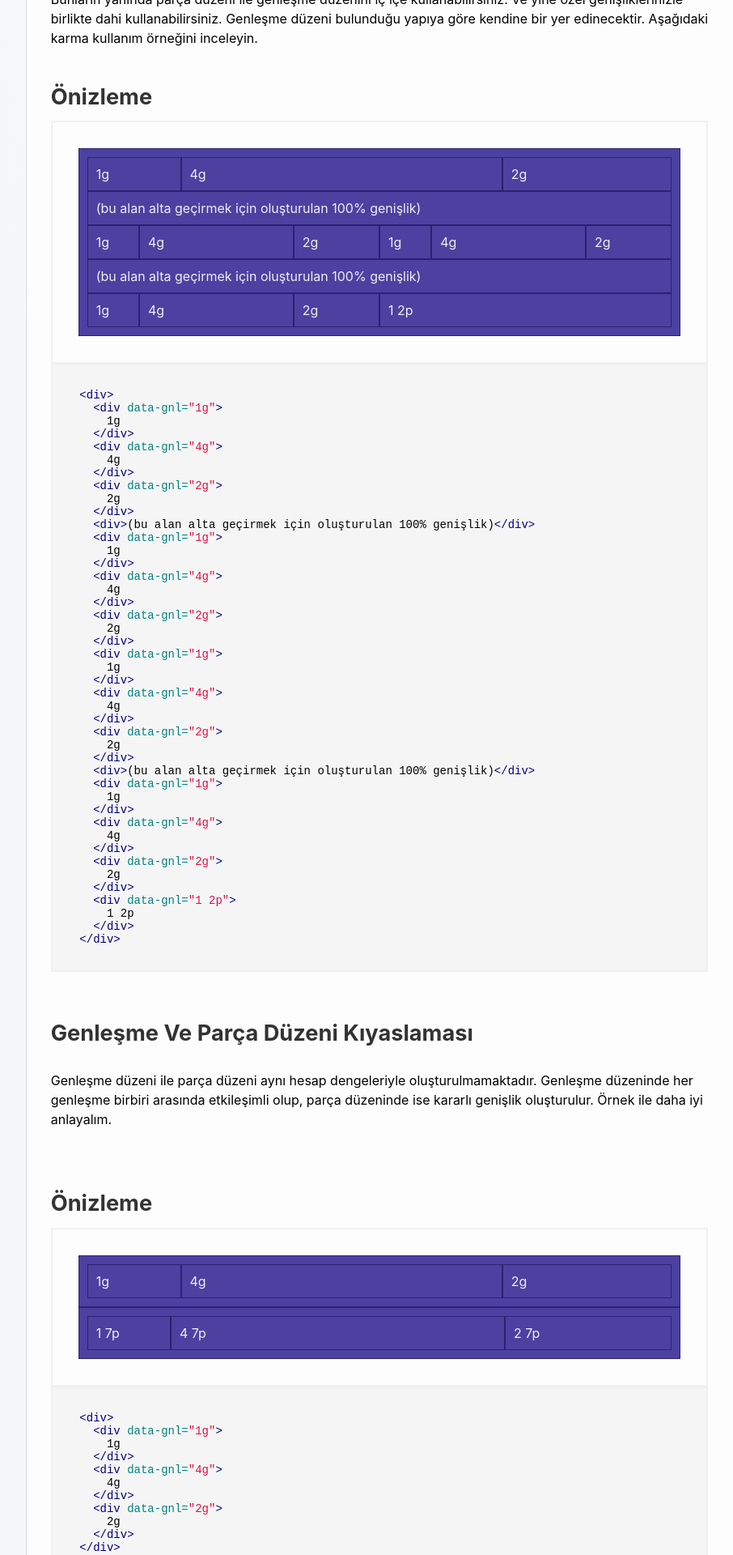
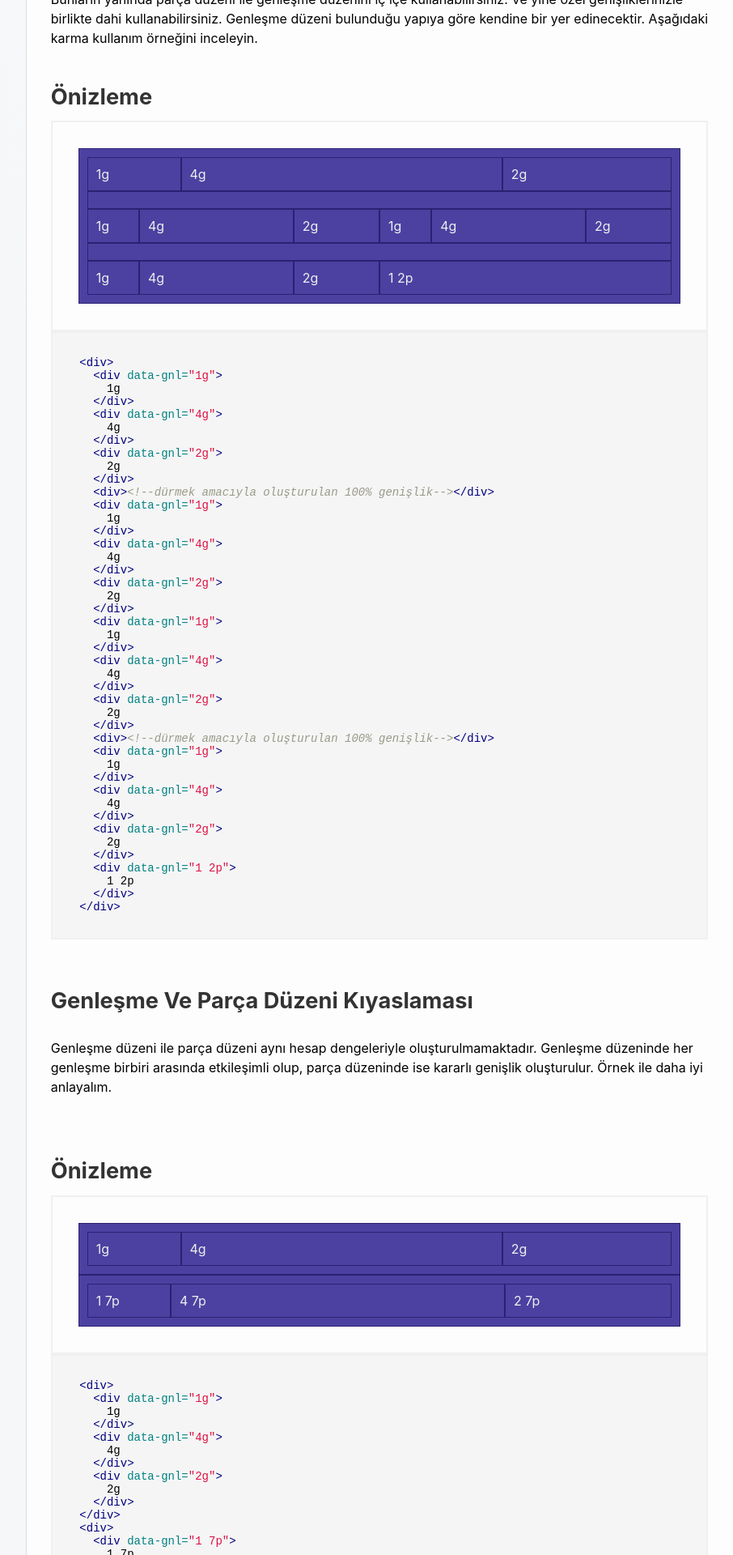
Before and after one commit to data-deveb/data-deveb.github.io, a Jekyll site: the page built from 1.0/tr/kap-orgusu/genlesme-duzeni.html, in a window 1280 px wide. Shown: the part 1153-3073 px from the top of the page at 81% size, without its empty margins (200-1106 px from the left). Built offline with Jekyll 4.4.1, drawn with Linux system fonts in a browser that asks for light colours; some web fonts are replaced.

Commit message:
Deveb 1.0 belleti
Genleşme düzeninde açıklama düzeltildi.

```diff
--- a/1.0/tr/kap-orgusu/genlesme-duzeni.html
+++ b/1.0/tr/kap-orgusu/genlesme-duzeni.html
@@ -52,7 +52,7 @@ title: Kap Örgüsü Genleşme Düzeni
       <div data-gnl="2g">
         2g
       </div>
-      <div>(bu alan alta geçirmek için oluşturulan 100% genişlik)</div>
+      <div><!--dürmek amacıyla oluşturulan 100% genişlik--></div>
       <div data-gnl="1g">
         1g
       </div>
@@ -71,7 +71,7 @@ title: Kap Örgüsü Genleşme Düzeni
       <div data-gnl="2g">
         2g
       </div>
-      <div>(bu alan alta geçirmek için oluşturulan 100% genişlik)</div>
+      <div><!--dürmek amacıyla oluşturulan 100% genişlik--></div>
       <div data-gnl="1g">
         1g
       </div>
@@ -98,7 +98,7 @@ title: Kap Örgüsü Genleşme Düzeni
       <div data-gnl="2g">
         2g
       </div>
-      <div>(bu alan alta geçirmek için oluşturulan 100% genişlik)</div>
+      <div><!--dürmek amacıyla oluşturulan 100% genişlik--></div>
       <div data-gnl="1g">
         1g
       </div>
@@ -117,7 +117,7 @@ title: Kap Örgüsü Genleşme Düzeni
       <div data-gnl="2g">
         2g
       </div>
-      <div>(bu alan alta geçirmek için oluşturulan 100% genişlik)</div>
+      <div><!--dürmek amacıyla oluşturulan 100% genişlik--></div>
       <div data-gnl="1g">
         1g
       </div>
```
